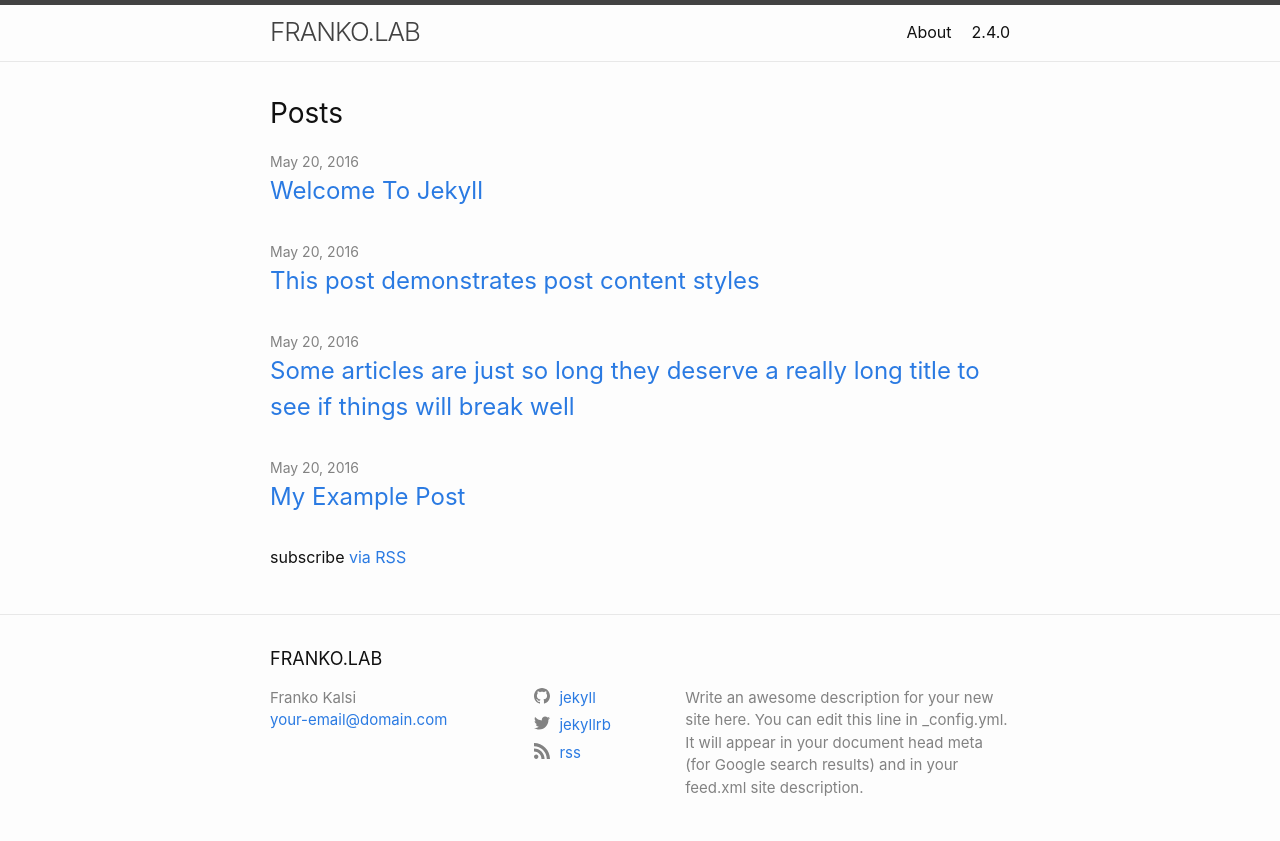
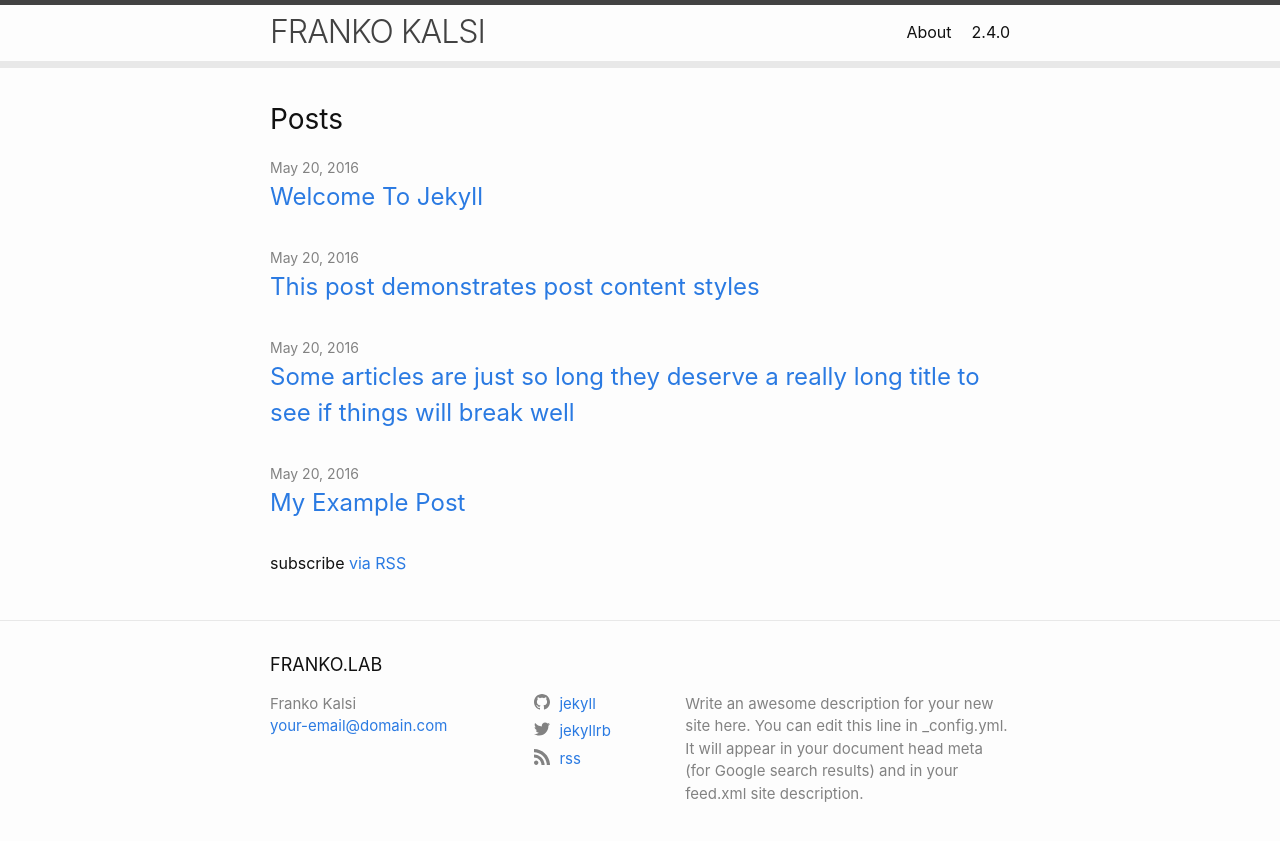
Before and after one commit to frankokalsi/frankokalsi.github.io, a Jekyll site: the page built from index.md, in a window 1280 px wide. Shown: the top 841 px of the page. Built offline with Jekyll 4.4.1, drawn with Linux system fonts in a browser that asks for light colours.

Commit message:
Updated some simple things.

```diff
--- a/Gemfile
+++ b/Gemfile
@@ -2,4 +2,3 @@
 
 source "https://rubygems.org"
 gemspec
-gem 'github-pages', group :jekyll-plugins
--- a/_includes/header.html
+++ b/_includes/header.html
@@ -3,7 +3,7 @@
   <div class="wrapper">
     {%- assign default_paths = site.pages | map: "path" -%}
     {%- assign page_paths = site.header_pages | default: default_paths -%}
-    <a class="site-title" rel="author" href="{{ "/" | relative_url }}">{{ site.title | escape }}</a>
+    <a class="site-title" rel="author" href="{{ "/" | relative_url }}">FRANKO KALSI</a>
 
     {%- if page_paths -%}
       <nav class="site-nav">
--- a/_sass/minima/_layout.scss
+++ b/_sass/minima/_layout.scss
@@ -3,7 +3,7 @@
  */
 .site-header {
   border-top: 5px solid $grey-color-dark;
-  border-bottom: 1px solid $grey-color-light;
+  border-bottom: 7px solid $grey-color-light;
   min-height: $spacing-unit * 1.865;
 
   // Positioning context for the mobile navigation icon
@@ -11,7 +11,7 @@
 }
 
 .site-title {
-  @include relative-font-size(1.625);
+  @include relative-font-size(2);
   font-weight: 300;
   line-height: $base-line-height * $base-font-size * 2.25;
   letter-spacing: -1px;
```
